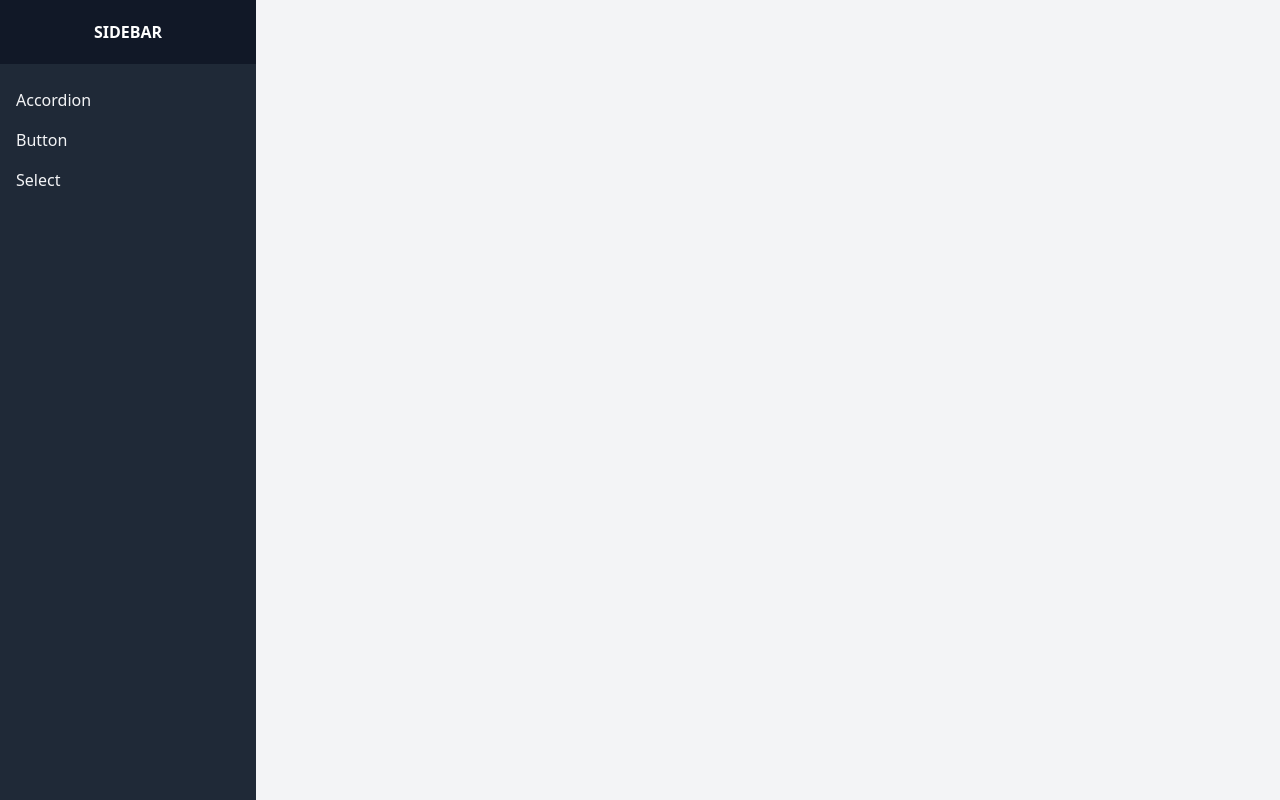
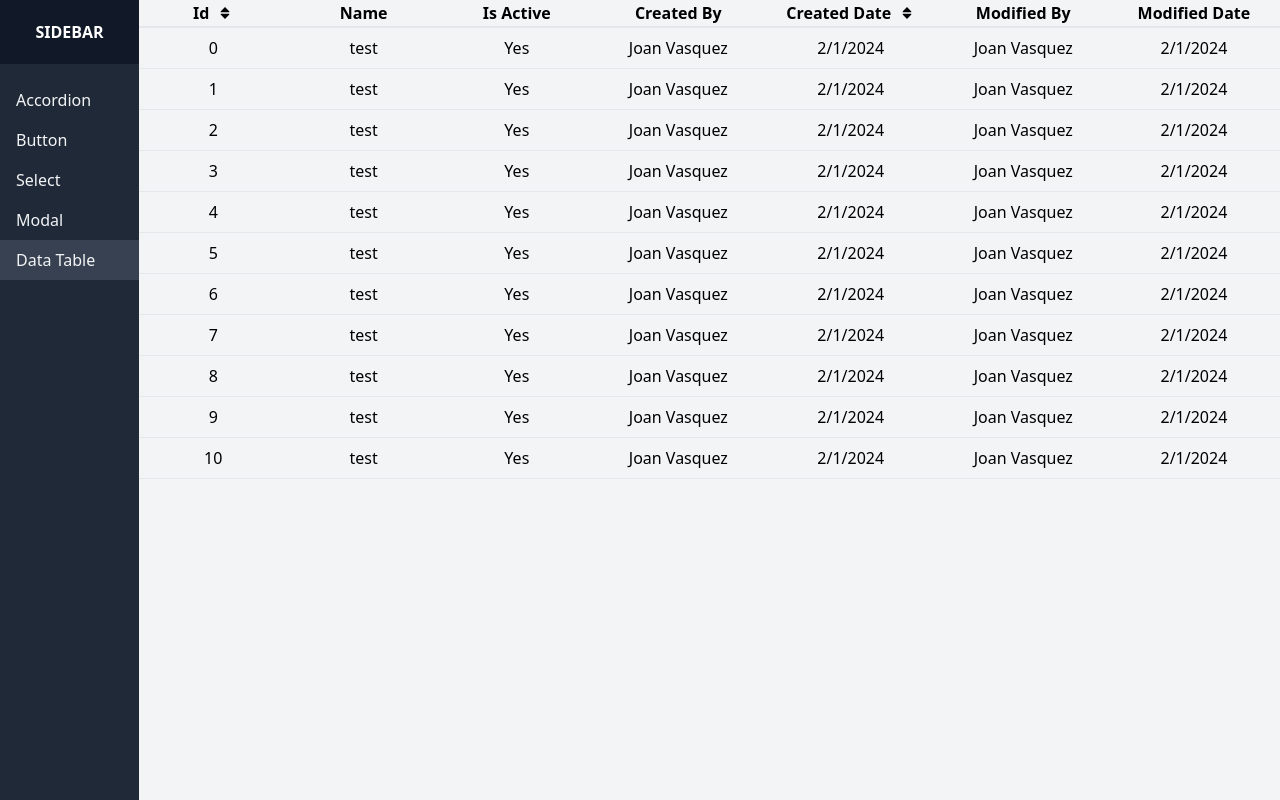
Before and after one commit to JoanVasquez/react-tailwind-btn, a React (Create React App) app: page /datatable in a window 1280 px wide. Built offline with nearby package versions, Linux system fonts and the light colour scheme.

Commit message:
adding datatable

```diff
--- a/public/index.html
+++ b/public/index.html
@@ -8,5 +8,6 @@
   <body>
     <noscript>You need to enable JavaScript to run this app.</noscript>
     <div id="root"></div>
+    <div class="modal-container"></div>
   </body>
 </html>
--- a/src/App.jsx
+++ b/src/App.jsx
@@ -3,6 +3,8 @@ import Sidebar from "./components/Sidebar";
 import AccordionPage from "./pages/AccordionPage";
 import ButtonPage from "./pages/ButtonPage";
 import SelectPage from "./pages/SelectPage";
+import ModalPage from "./pages/ModalPage";
+import DataTablePage from "./pages/DataTablePage";
 
 const menuList = [
   {
@@ -19,6 +21,16 @@ const menuList = [
     label: "Select",
     path: "/select",
     page: <SelectPage />,
+  },
+  {
+    label: "Modal",
+    path: "/modal",
+    page: <ModalPage />,
+  },
+  {
+    label: "Data Table",
+    path: "/datatable",
+    page: <DataTablePage />,
   },
 ];
 
--- /dev/null
+++ b/src/components/DataTable.jsx
@@ -0,0 +1,13 @@
+import TableBody from "./TableBody";
+import TableHeader from "./TableHeader";
+
+const DataTable = ({ data, onSort, headers }) => {
+  return (
+    <table className="table-auto border-spacing-2 w-full">
+      <TableHeader onSort={onSort} headers={headers} />
+      <TableBody data={data} headers={headers} />
+    </table>
+  );
+};
+
+export default DataTable;
--- /dev/null
+++ b/src/components/Modal.jsx
@@ -0,0 +1,30 @@
+import { useEffect } from "react";
+import ReactDOM from "react-dom";
+
+const Modal = ({ onClose, children, actionBar }) => {
+  useEffect(() => {
+    document.body.classList.add("overflow-hidden");
+
+    return () => {
+      document.body.classList.remove("overflow-hidden");
+    };
+  }, []);
+
+  return ReactDOM.createPortal(
+    <div>
+      <div
+        onClick={onClose}
+        className="fixed inset-0 bg-gray-300 opacity-80"
+      ></div>
+      <div className="fixed inset-40 p-10 bg-white">
+        <div className="flex flex-col justify-between h-full">
+          {children}
+          <div className="flex justify-end">{actionBar}</div>
+        </div>
+      </div>
+    </div>,
+    document.querySelector(".modal-container")
+  );
+};
+
+export default Modal;
--- /dev/null
+++ b/src/components/TableBody.jsx
@@ -0,0 +1,19 @@
+const TableBody = ({ data, headers }) => (
+  <tbody>
+    {data.map((item, index) => (
+      <tr key={`${index}-asfdasdf`} className="border-b">
+        {headers.map(({ name }, index) => (
+          <td width="300" key={`${index}-afsdadsf`} className="p-2 text-center">
+            {typeof item[name] === "boolean"
+              ? item[name] === true
+                ? "Yes"
+                : "No"
+              : item[name]}
+          </td>
+        ))}
+      </tr>
+    ))}
+  </tbody>
+);
+
+export default TableBody;
--- /dev/null
+++ b/src/components/TableHeader.jsx
@@ -0,0 +1,63 @@
+import { useEffect, useState } from "react";
+import {
+  TiArrowUnsorted,
+  TiArrowSortedUp,
+  TiArrowSortedDown,
+} from "react-icons/ti";
+
+const TableHeader = ({ headers, onSort }) => {
+  const [sortConfig, setSortConfig] = useState({
+    sortBy: "",
+    sortOrder: "",
+  });
+
+  useEffect(() => onSort(sortConfig), [sortConfig, onSort]);
+
+  const handlerSort = (sortBy) => {
+    setSortConfig((oldSortConfig) => {
+      if (oldSortConfig.sortOrder === "ASC") {
+        return {
+          sortBy,
+          sortOrder: "DESC",
+        };
+      }
+
+      return {
+        sortBy,
+        sortOrder: "ASC",
+      };
+    });
+  };
+
+  return (
+    <thead>
+      <tr className="border-b-2">
+        {headers.map(({ label, isSort, name }, index) => (
+          <th width="300" key={`${index}-asdff`}>
+            <div className="flex items-center justify-center">
+              <span>{label} </span>
+              {isSort && (
+                <span
+                  className="cursor-pointer ml-2"
+                  onClick={() => handlerSort(name)}
+                >
+                  {!sortConfig.sortBy && !sortConfig.sortOrder && (
+                    <TiArrowUnsorted />
+                  )}
+                  {isSort && sortConfig.sortOrder === "ASC" && (
+                    <TiArrowSortedUp />
+                  )}
+                  {isSort && sortConfig.sortOrder === "DESC" && (
+                    <TiArrowSortedDown />
+                  )}
+                </span>
+              )}
+            </div>
+          </th>
+        ))}
+      </tr>
+    </thead>
+  );
+};
+
+export default TableHeader;
--- /dev/null
+++ b/src/dataTable.js
@@ -0,0 +1,63 @@
+import React from "react";
+import { GoBell } from "react-icons/go";
+import { IoMdArrowDropdown } from "react-icons/io";
+
+const genDataTable = () => {
+  const dataTable = [];
+
+  for (let i = 0; i <= 10; i++) {
+    const category = {
+      id: `${i}`,
+      name: "test",
+      isActive: true,
+      createdBy: "Joan Vasquez",
+      createdDate: new Date().toLocaleDateString(),
+      modifiedBy: "Joan Vasquez",
+      modifiedDate: new Date().toLocaleDateString(),
+    };
+
+    dataTable.push(category);
+  }
+
+  return dataTable;
+};
+
+export const headers = [
+  {
+    label: "Id",
+    name: "id",
+    isSort: true,
+  },
+  {
+    label: "Name",
+    name: "name",
+    isSort: false,
+  },
+  {
+    label: "Is Active",
+    name: "isActive",
+    isSort: false,
+  },
+  {
+    label: "Created By",
+    name: "createdBy",
+    isSort: false,
+  },
+  {
+    label: "Created Date",
+    name: "createdDate",
+    isSort: true,
+  },
+  {
+    label: "Modified By",
+    name: "modifiedBy",
+    isSort: false,
+  },
+  {
+    label: "Modified Date",
+    name: "modifiedDate",
+    isSort: false,
+  },
+];
+
+export const data = genDataTable();
--- /dev/null
+++ b/src/pages/DataTablePage.jsx
@@ -0,0 +1,33 @@
+import { useCallback, useEffect, useState } from "react";
+import DataTable from "../components/DataTable";
+import { data as categories, headers } from "../dataTable";
+
+const DataTablePage = () => {
+  const [data, setData] = useState([]);
+
+  useEffect(() => {
+    setData(categories);
+  }, []);
+
+  const onSort = useCallback(({ sortBy, sortOrder }) => {
+    if (sortBy) {
+      const sorted = categories.sort((a, b) => {
+        if (a[sortBy] < b[sortBy]) return sortOrder === "ASC" ? -1 : 1;
+        if (a[sortBy] > b[sortBy]) return sortOrder === "ASC" ? 1 : -1;
+        return 0;
+      });
+
+      setData([...sorted]);
+    }
+  }, []);
+
+  return (
+    <div>
+      {data.length && (
+        <DataTable data={data} onSort={onSort} headers={headers} />
+      )}
+    </div>
+  );
+};
+
+export default DataTablePage;
--- /dev/null
+++ b/src/pages/ModalPage.jsx
@@ -0,0 +1,43 @@
+import { useState } from "react";
+import Button from "../components/Button";
+import Modal from "../components/Modal";
+
+const ModalPage = () => {
+  const [showModal, setShowModal] = useState(false);
+
+  const handlerClose = () => {
+    setShowModal(false);
+  };
+
+  const handlerClick = () => {
+    setShowModal(true);
+  };
+
+  const actionBar = (
+    <>
+      <Button primary onClick={handlerClose}>
+        I Accept
+      </Button>
+    </>
+  );
+
+  const modal = (
+    <Modal onClose={handlerClose} actionBar={actionBar}>
+      <p>
+        Lorem ipsum dolor sit amet consectetur adipisicing elit. Ad unde cum
+        tempore nostrum fugit, distinctio dolor dicta fuga commodi velit
+        adipisci quis error totam deleniti optio ipsa itaque dolores iure!
+      </p>
+    </Modal>
+  );
+  return (
+    <div>
+      <Button primary rounded outline onClick={handlerClick}>
+        Open Modal
+      </Button>
+      {showModal && modal}
+    </div>
+  );
+};
+
+export default ModalPage;
```
